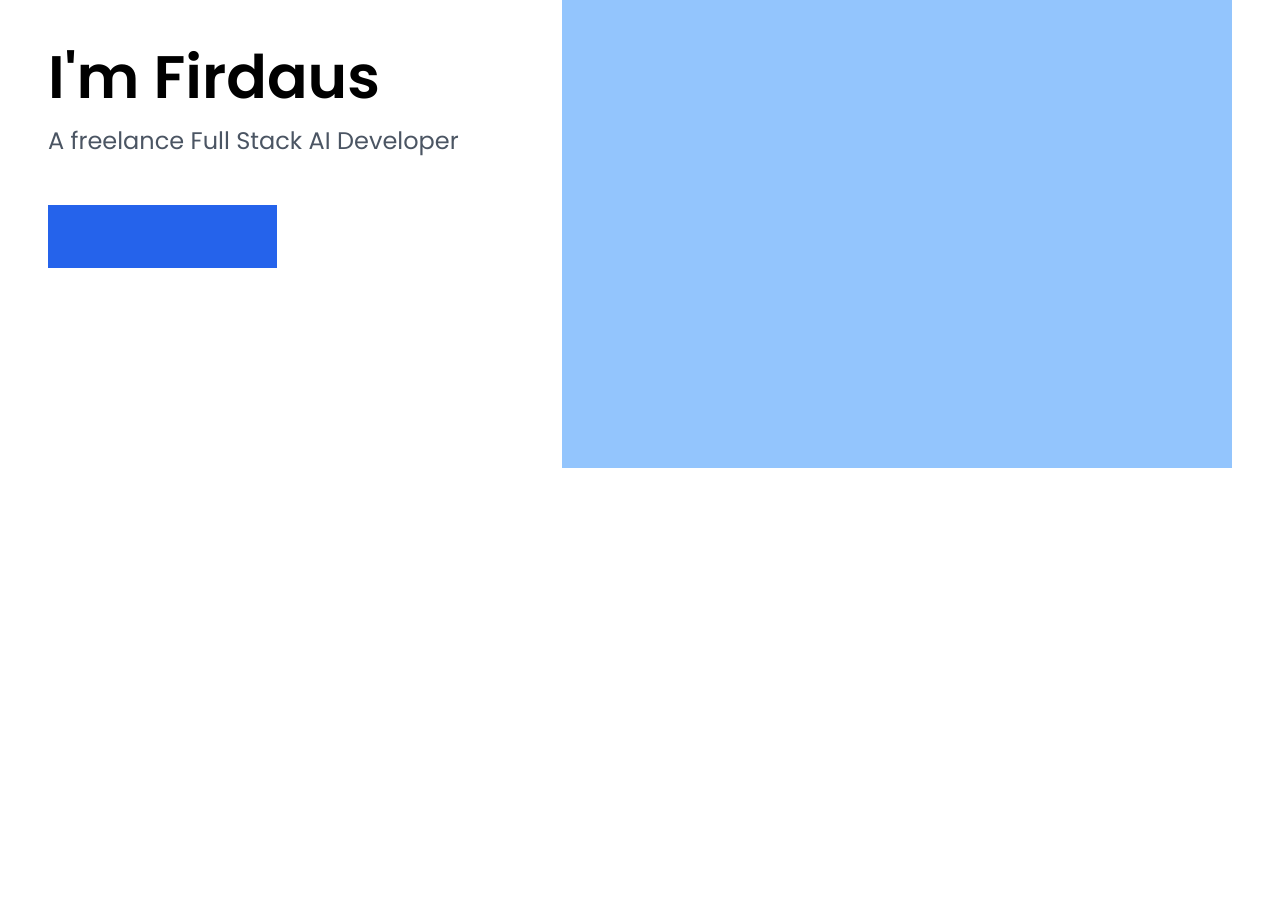
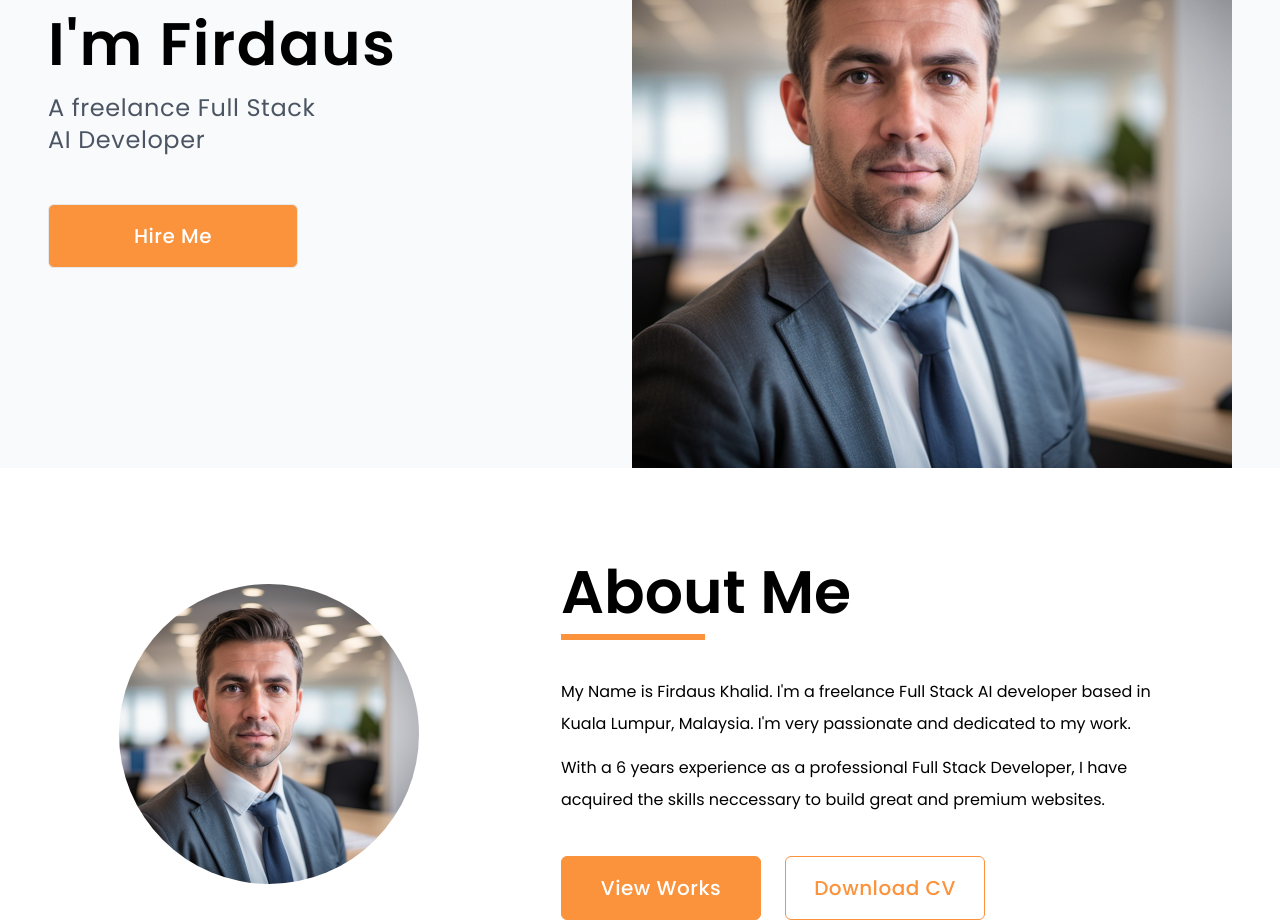
Before and after one commit to devproW/portfolio-website-react, a React (Vite) app: page / in a window 1280 px wide. Shown: the part 300-1220 px from the top of the page. Before the commit the page ends 800 px from the top, so only its background shows below. Built offline with nearby package versions, Linux system fonts and the light colour scheme.

Commit message:
update about me section

```diff
--- a/src/App.jsx
+++ b/src/App.jsx
@@ -1,12 +1,16 @@
 import Nav from "./components/Nav";
 import Hero from "./sections/Hero";
+import AboutMe from "./sections/AboutMe";
 
 function App() {
   return (
     <main className="relative">
       <Nav />
+      <section className="px-0 mx-0 pt-20 bg-gray-50">
+        <Hero />
+      </section>
       <section className="px-12 max-w-7xl mx-auto">
-        <Hero />
+        <AboutMe />
       </section>
     </main>
   );
--- /dev/null
+++ b/src/assets/images/index.js
@@ -0,0 +1,3 @@
+import profileImage1 from "./profile-image-1.jpg";
+
+export { profileImage1 };
--- /dev/null
+++ b/src/components/Button.jsx
@@ -0,0 +1,24 @@
+function Button({
+  label,
+  borderColor,
+  backgroundColor,
+  textColor,
+  adjustWidth,
+}) {
+  return (
+    <button
+      className={`flex justify-center items-center font-poppins border h-16 font-medium
+    leading-none text-xl rounded-md transition-colors duration-300 tracking-wide ${
+      backgroundColor
+        ? `${backgroundColor} ${borderColor} ${textColor} hover:bg-orange-400 hover:text-white`
+        : `bg-orange-400 text-white ${
+            borderColor ? borderColor : "border-slate-gray"
+          }  hover:bg-transparent hover:text-orange-400`
+    } ${adjustWidth ? "w-2/6" : "w-3/6"}`}
+    >
+      {label}
+    </button>
+  );
+}
+
+export default Button;
--- a/src/components/Nav.jsx
+++ b/src/components/Nav.jsx
@@ -1,12 +1,34 @@
 import { navLinks } from "../constants";
 import HamburgerMenu from "./HamburgerMenu";
-import { useState } from "react";
+import { useState, useEffect } from "react";
 
 function Nav() {
   const [isOpen, setIsOpen] = useState(false);
 
+  const [isScrolled, setIsScrolled] = useState(false);
+
+  useEffect(() => {
+    const handleScroll = () => {
+      if (window.scrollY > 0) {
+        setIsScrolled(true);
+      } else {
+        setIsScrolled(false);
+      }
+    };
+
+    window.addEventListener("scroll", handleScroll);
+
+    return () => {
+      window.removeEventListener("scroll", handleScroll);
+    };
+  }, []);
+
   return (
-    <header className="py-5">
+    <header
+      className={`sticky py-5 top-0 bg-gray-50 z-50 pb-5 transition-shadow ${
+        isScrolled ? "shadow-md" : "shadow-none"
+      }`}
+    >
       <nav className="flex justify-between items-center min-h-12 mx-auto px-12 max-w-7xl">
         <a
           href="#"
--- /dev/null
+++ b/src/sections/AboutMe.jsx
@@ -0,0 +1,55 @@
+import { profileImage1 } from "../assets/images";
+import Button from "../components/Button";
+
+function AboutMe() {
+  return (
+    <section
+      id="about-me"
+      className="flex max-lg:flex-col justify-around items-start pt-20"
+    >
+      <div className="flex justify-center items-center max-lg:mt-6 my-auto">
+        <img
+          src={profileImage1}
+          alt="profile image"
+          width={300}
+          height={300}
+          className="object-contain rounded-full"
+        />
+      </div>
+      <div className="flex flex-col justify-start items-around gap-10 w-[600px]">
+        <h2 className="text-6xl font-poppins font-semibold leading-[88px] relative">
+          About Me
+          <span className="absolute bottom-[-4px] left-0 w-36 bg-orange-400 h-[6px]"></span>
+        </h2>
+        <div className="flex flex-col justify-between gap-3">
+          <h4 className="font-poppins text-base leading-loose">
+            My Name is Firdaus Khalid. I'm a freelance Full Stack AI developer
+            based in Kuala Lumpur, Malaysia. I'm very passionate and dedicated
+            to my work.
+          </h4>
+          <h4 className="font-poppins text-base leading-loose">
+            With a 6 years experience as a professional Full Stack Developer, I
+            have acquired the skills neccessary to build great and premium
+            websites.
+          </h4>
+        </div>
+        <div className="flex justify-start items-center gap-6">
+          <Button
+            label="View Works"
+            adjustWidth
+            borderColor="border-orange-400"
+          />
+          <Button
+            label="Download CV"
+            backgroundColor="bg-white"
+            textColor="text-orange-400"
+            borderColor="border-orange-400"
+            adjustWidth
+          />
+        </div>
+      </div>
+    </section>
+  );
+}
+
+export default AboutMe;
--- a/src/sections/Hero.jsx
+++ b/src/sections/Hero.jsx
@@ -1,18 +1,30 @@
+import { profileImage1 } from "../assets/images";
+import Button from "../components/Button";
+
 function Hero() {
   return (
-    <section className="flex justify-between items-start pt-20">
-      <div className="flex flex-col justify-end w-[500px] h-[400px]">
-        {/* <div className="bg-blue-600 w-[470px] h-2 mb-10"></div> */}
-        <h2 className="text-6xl font-poppins font-semibold leading-[88px] mb-1">
+    <section
+      id="home"
+      className="flex max-lg:flex-col justify-between items-start px-12 max-w-7xl mx-auto"
+    >
+      <div className="flex flex-col justify-end w-[500px] h-[400px] max-lg:h-[300px] animate-fadeInLeft">
+        <h2 className="text-6xl font-poppins font-semibold leading-[88px] mb-1 tracking-wide">
           I'm Firdaus
         </h2>
-        {/* <div className="bg-blue-600 w-[400px] h-[70px] mb-[50px]"></div> */}
-        <h4 className="text-2xl font-poppins leading-8 font-normal mb-12 text-gray-600">
+        <h4 className="text-2xl font-poppins leading-8 font-normal mb-12 text-gray-600 w-7/12 tracking-wide">
           A freelance Full Stack AI Developer
         </h4>
-        <div className="bg-blue-600 w-[229px] h-[63px]"></div>
+        <Button label="Hire Me" />
       </div>
-      <div className="bg-blue-300 w-[670px] h-[600px]"></div>
+      <div className="flex justify-end items-center w-[670px] h-[600px] animate-fadeInRight max-lg:mt-6">
+        <img
+          src={profileImage1}
+          alt="profile image"
+          width={600}
+          height={570}
+          className="object-contain"
+        />
+      </div>
     </section>
   );
 }
--- a/tailwind.config.js
+++ b/tailwind.config.js
@@ -6,6 +6,20 @@ export default {
       fontFamily: {
         poppins: ["Poppins", "sans-serif"],
       },
+      keyframes: {
+        fadeInLeft: {
+          "0%": { opacity: "0", transform: "translateX(-3%)" },
+          "100%": { opacity: "1", transform: "translateX(0)" },
+        },
+        fadeInRight: {
+          "0%": { opacity: "0", transform: "translateX(3%)" },
+          "100%": { opacity: "1", transform: "translateX(0)" },
+        },
+      },
+      animation: {
+        fadeInLeft: "fadeInLeft 3s ease-out", // Adjust duration and easing
+        fadeInRight: "fadeInRight 3s ease-out", // Adjust duration and easing
+      },
     },
   },
   plugins: [],
```
Also changed, not shown: src/assets/images/profile-image-1.jpg (added).
